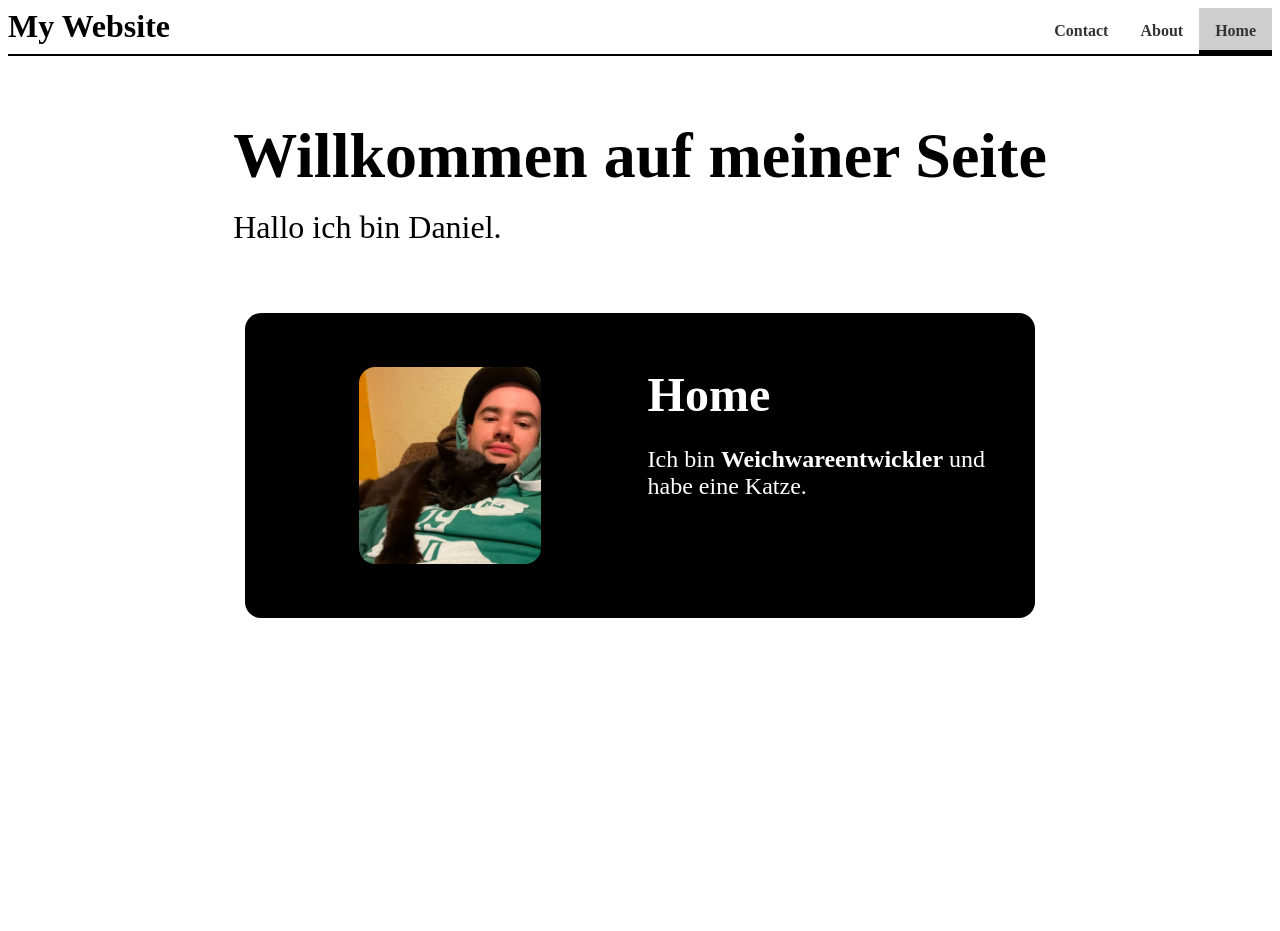
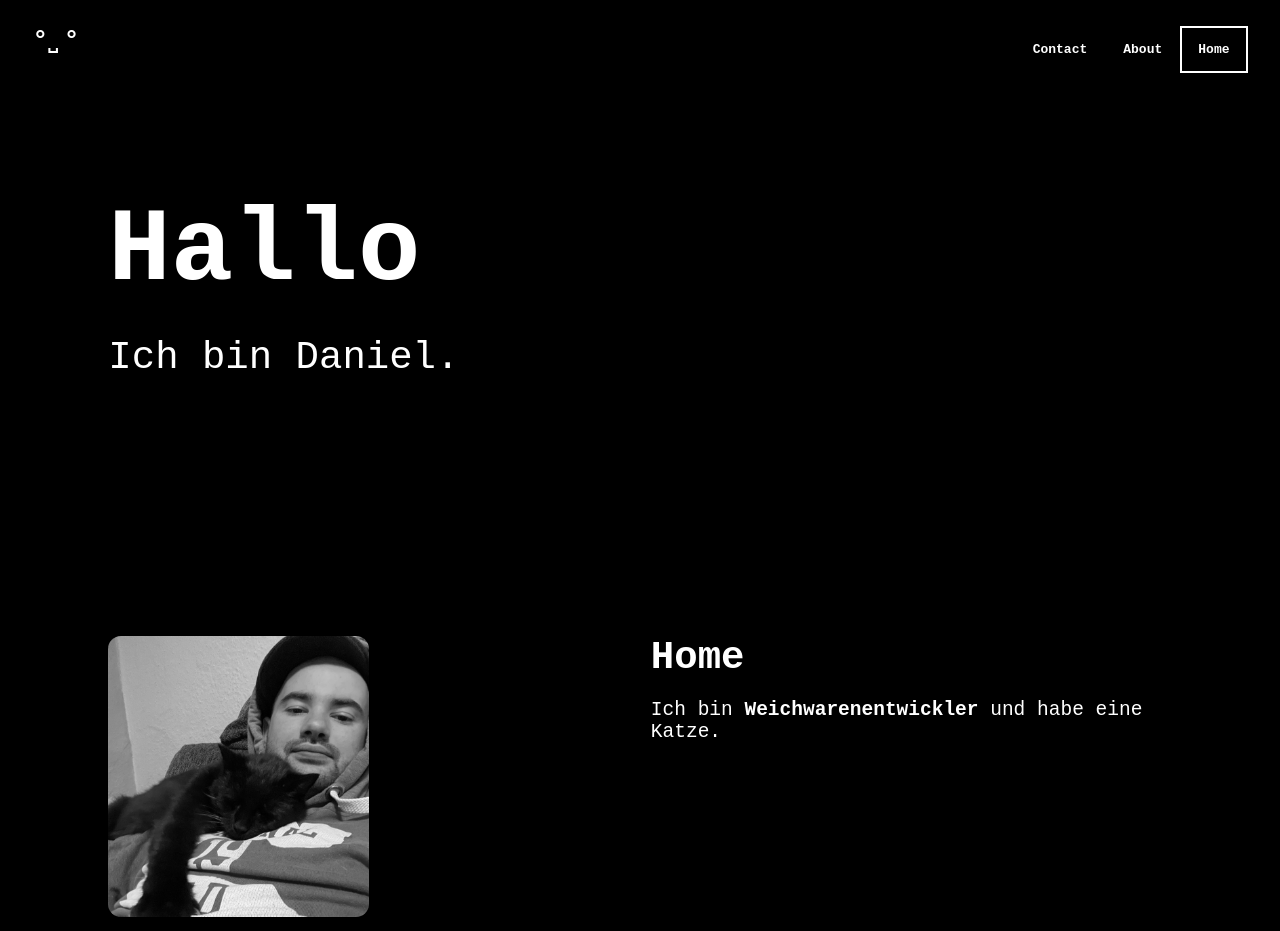
Before and after one commit to m3Nemo/m3Nemo.github.io, a plain HTML site: page index.html in a window 1280 px wide. Before the commit the page ends 800 px from the top, so only its background shows below. Drawn offline with nearby package versions, Linux system fonts and the light colour scheme.

Commit message:
Various Design Changes

```diff
--- a/index.html
+++ b/index.html
@@ -4,48 +4,51 @@
     <title>m3Nemo personal website</title>
     <link rel="stylesheet" href="/styles.css">
     <script src="/script.js"></script>
+    <script src="https://cdn.jsdelivr.net/npm/typed.js@2.0.12"></script>
 
 </head>
-<body>
+<body class="blackBox">
     <ul class="navbar">
-        <heading class="heading2">My Website</heading>
+        <heading class="heading2 emote">^.^</heading>
         <li><a class="selected" id="HomeLink" href="#home" onclick="handleLinkNav('Home')">Home</a></li>
         <li><a id="AboutLink" href="#about" onclick="handleLinkNav('About')">About</a></li>
         <li><a id="ContactLink" href="#contact" onclick="handleLinkNav('Contact')">Contact</a></li>
     </ul>
 
-    <div class="vcontainer">
-        <div class="vcontainer-cell">
-            <heading class="title">Willkommen auf meiner Seite</heading>
-            <heading class="subtitle">Hallo ich bin Daniel.</heading>
-        </div>
+
+    <div class="titleSection space frame">
+            <div class="vcontainer-cell">
+                <heading class="title typed-title"></heading>
+                <heading class="subtitle typed-subtitle"></heading>
+            </div>
     </div>
 
-    <div class="contentSection blackBox active" id="Home">
+
+    <div class="contentSection active frame" id="Home">
         <div class="hcontainer alignTop">
-            <div class="hcontainer-cell twoColumns">
+            <div class="hcontainer-cell-left twoColumns">
                 <img class="image" src="/media/profile.jpg" alt="Paris" style="width:50%">
             </div>
             <div class="vcontainer-cell twoColumns">
                 <heading class="heading1">Home</heading>
-                <p class="infotext">Ich bin <b>Weichwareentwickler</b> und habe eine Katze.</p>
+                <p class="infotext">Ich bin <b>Weichwarenentwickler</b> und habe eine Katze.</p>
             </div>
         </div>
     </div>
-    <div class="contentSection blackBox hidden" id="About">
+    <div class="contentSection hidden frame" id="About">
         <div class="hcontainer alignTop">
-            <div class="hcontainer-cell twoColumns">
-                <img class="image" src="/media/profile.jpg" alt="Paris" style="width:50%">
-            </div>
             <div class="vcontainer-cell twoColumns">
                 <heading class="heading1">About Me</heading>
                 <p class="infotext">Ich spiele gerne <b>Geige</b> und trage eine Glatze.</p>
             </div>
+            <div class="hcontainer-cell-right twoColumns">
+                <img class="image" src="/media/profile.jpg" alt="Paris" style="width:50%">
+            </div>
         </div>
     </div>
-    <div class="contentSection blackBox hidden" id="Contact">
+    <div class="contentSection hidden frame" id="Contact">
         <div class="hcontainer alignTop">
-            <div class="hcontainer-cell twoColumns">
+            <div class="hcontainer-cell-left twoColumns">
                 <img class="image" src="/media/profile.jpg" alt="Paris" style="width:50%">
             </div>
             <div class="vcontainer-cell twoColumns">
--- a/script.js
+++ b/script.js
@@ -18,3 +18,48 @@ function toggleSection(goTo) {
     navigateTo.classList.remove("hidden");
     navigateTo.classList.add("active");
 }
+
+function typingAnimation(className ,text, speed, delay) {
+
+    var options = {
+        strings: [text],
+        typeSpeed: speed || 50,
+        showCursor: false,
+        loop: false,
+        startDelay: delay || 0
+    };
+
+    var typed = new Typed(`.${className}`, options);
+}
+document.addEventListener('DOMContentLoaded', function() {
+    emoteAnimation(600);
+    setTimeout(() => {
+        emoteAnimation(1800);
+    }, 1300);
+    typingAnimation("typed-title" ,"Hallo" , 75);
+    typingAnimation("typed-subtitle" ,"Ich bin Daniel.", 75, 1300);
+});
+
+function emoteAnimation(duration) {
+    var emote = document.querySelector('.emote');
+    var emoteList = ["^_^", "^̮ ^", "^̥ ^"];
+    var index = 0;
+    var clear = false;
+
+    setTimeout(() => {
+        clear = true;
+        setTimeout(() => {
+            emote.textContent = "°˽°";
+        }, 200);
+    }, duration);
+
+    function updateEmote() {
+        emote.textContent = emoteList[index];
+        index = (index + 1) % emoteList.length;
+        if(clear === false) {
+            setTimeout(updateEmote, 75);
+        }
+    }
+
+    updateEmote(); // Start the animation
+}
--- a/styles.css
+++ b/styles.css
@@ -1,10 +1,10 @@
 ul.navbar {
     list-style-type: none;
-    margin: 0;
     padding: 0;
     overflow: hidden;
-    position: relative; /* Add this line to allow absolute positioning */
-    border-bottom: 2px solid hsl(0, 0%, 0%); /* Add this line to create the border */
+    position: sticky;
+    top: 2em;
+    z-index: 0;
 }
 
 ul.navbar li {
@@ -13,44 +13,28 @@ ul.navbar li {
 
 ul.navbar li a {
     display: block;
-    color: #333;
+    color: white;
     text-align: center;
     padding: 14px 16px;
     text-decoration: none;
     position: relative; /* Add this line to allow absolute positioning */
     font-weight: bold;
-
+    border: 2px solid hsl(0, 0%, 0%);
 }
 
 ul.navbar li a:hover {
-    background-color: hsla(0, 0%, 0%, 0.192);
-    z-index: 1; /* Add this line to ensure the hover is above the border */
+    background-color: hsl(0, 0%, 100%);
+    color: hsl(0, 0%, 0%);
 }
 
-ul.navbar li a::before {
-    content: "";
-    position: absolute;
-    bottom: 0;
-    left: 0;
-    right: 0;
-    height: 4px;
-    background-color: hsl(0, 0%, 0%); /* Set the color of the overlapping border */
-    transform: scaleX(0); /* Initially set to zero width */
-}
-
-ul.navbar li a.selected::before {
-    content: "";
-    position: absolute;
-    bottom: 0;
-    left: 0;
-    right: 0;
-    height: 4px;
-    background-color: hsl(0, 0%, 0%);
-    transform: scaleX(1);
+body{
+    font-family: monospace;
+    margin-left: 2.5em;
+    margin-right: 2.5em;
 }
 
 .selected {
-    background-color:hsla(0, 0%, 0%, 0.192)
+    border: 2px solid hsl(0, 0%, 100%) !important;
 }
 
 ul.navbar li a:hover::before {
@@ -71,7 +55,7 @@ ul.navbar li a:hover::before {
 }
 
 .title {
-    font-size: 4em;
+    font-size: 8em;
     font-weight: bold;
     margin-bottom: 0.25em;
     padding: 0;
@@ -79,22 +63,25 @@ ul.navbar li a:hover::before {
 }
 
 .subtitle {
-    font-size: 2em;
+    font-size: 3em;
     margin-bottom: 0.125em;
     padding: 0;
     text-align: left;
 }
 
 .contentSection {
-    width: 60%;
-    margin: 0 auto;
-    padding: 1em;
+    margin: 0 10%;
     border-radius: 1em;
+}
+
+.titleSection {
+    overflow: hidden;
+    height: 50vh;
 }
 
 .vcontainer {
     margin: 4% auto;
-    align-items: center;
+    align-items: left;
     justify-content: center;
     display: flex;
     flex-direction: column;
@@ -114,7 +101,21 @@ ul.navbar li a:hover::before {
     margin: 1%;
 }
 
-.hcontainer-cell {
+.hcontainer-cell-right {
+    display: flex;
+    flex-direction: row;
+    margin: 1%;
+    justify-content: right;
+}
+
+.hcontainer-cell-left {
+    display: flex;
+    flex-direction: row;
+    margin: 1%;
+    justify-content: left;
+}
+
+.hcontainer-cell-center {
     display: flex;
     flex-direction: row;
     margin: 1%;
@@ -136,6 +137,7 @@ ul.navbar li a:hover::before {
     width: 100%;
     height: auto;
     border-radius: 1em;
+    filter: grayscale(1);
 }
 
 .blackBox {
@@ -150,3 +152,11 @@ ul.navbar li a:hover::before {
 .hidden {
     display: none;
 }
+
+.frame {
+    margin: 0 5em;
+}
+
+.space {
+    margin-top: 10%;
+}
```
